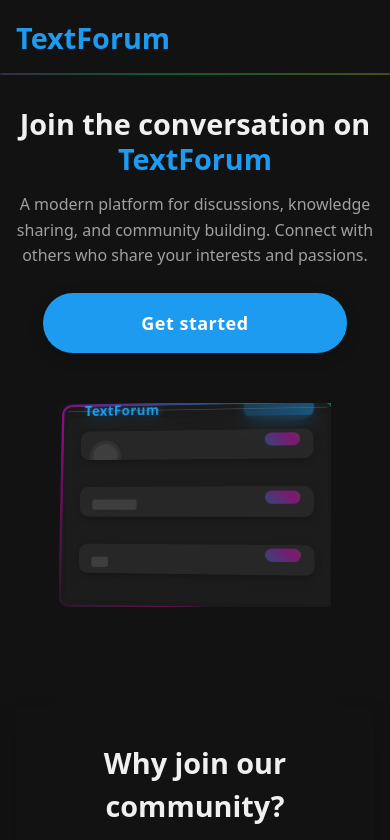
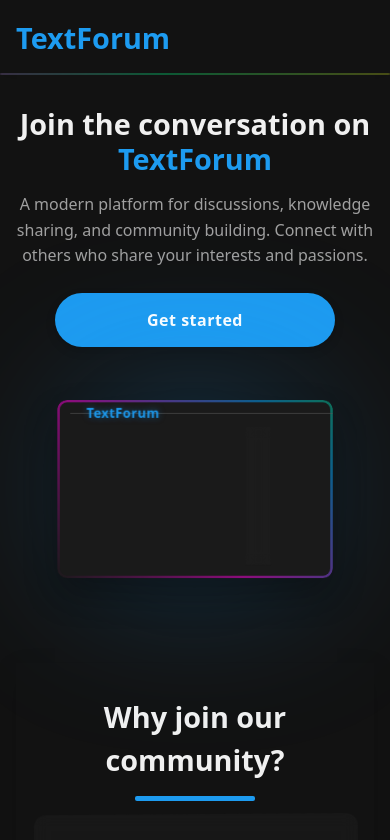
Before and after one commit to xeku74/TextForum, a React (Vite) app: page / in a window 390 px wide. Shown: the top 840 px of the page. Built offline with nearby package versions, Linux system fonts and the light colour scheme.

Commit message:
Fix mockup size on mobile and improve Get Started button responsiveness

```diff
--- a/src/components/LandingPage.jsx
+++ b/src/components/LandingPage.jsx
@@ -3,34 +3,28 @@ import styles from './LandingPage.module.css';
 import '../styles/transitions.css'; // Import transitions
 
 const LandingPage = ({ onLogin }) => {
-  // Add touch event handling for mobile
-  useEffect(() => {
-    const button = document.querySelector(`.${styles.primaryButton}`);
+  // Enhance click functionality for mobile
+  const handleButtonClick = (e) => {
+    // Prevent any default behavior that might interfere
+    e.preventDefault();
 
-    // Add event listeners for mobile touch events
-    if (button) {
-      // Prevent default touch behavior
-      const preventDefaultTouch = (e) => {
-        e.preventDefault();
-      };
+    // Call the onLogin function
+    if (onLogin) {
+      onLogin();
+    }
+  };
 
-      // Handle click for mobile
-      const handleMobileClick = () => {
-        if (onLogin) {
-          onLogin();
-        }
-      };
+  // Handle touch events specially for mobile
+  const handleTouchStart = (e) => {
+    // Prevent default to avoid any unwanted behaviors
+    e.currentTarget.classList.add(styles.touching);
+  };
 
-      button.addEventListener('touchstart', preventDefaultTouch, { passive: false });
-      button.addEventListener('touchend', handleMobileClick);
-
-      // Clean up
-      return () => {
-        button.removeEventListener('touchstart', preventDefaultTouch);
-        button.removeEventListener('touchend', handleMobileClick);
-      };
-    }
-  }, [onLogin]);
+  const handleTouchEnd = (e) => {
+    e.currentTarget.classList.remove(styles.touching);
+    // Call login on touch end
+    handleButtonClick(e);
+  };
 
   return (
     <div className={styles.landingPage}>
@@ -53,11 +47,12 @@ const LandingPage = ({ onLogin }) => {
             <div className={`${styles.heroCta} feed-item`}>
               <button
                 className={`${styles.primaryButton} ${styles.mobileReady}`}
-                onClick={onLogin}
+                onClick={handleButtonClick}
+                onTouchStart={handleTouchStart}
+                onTouchEnd={handleTouchEnd}
                 role="button"
                 tabIndex={0}
                 aria-label="Get started"
-                id="getStartedButton"
               >
                 Get started
               </button>
--- a/src/components/LandingPage.module.css
+++ b/src/components/LandingPage.module.css
@@ -273,21 +273,19 @@
 /* Mockup Styles */
 .mockupContainer {
   width: 100%;
-  max-width: 600px;
+  max-width: 750px;
   perspective: 1000px;
   position: relative;
   z-index: 2;
-  margin: 0 auto;
-  overflow: hidden;
 }
 
 .mockupContainer::after {
   content: '';
   position: absolute;
-  top: -40px;
-  left: -40px;
-  right: -40px;
-  bottom: -40px;
+  top: -80px;
+  left: -80px;
+  right: -80px;
+  bottom: -80px;
   background: radial-gradient(circle at center,
     rgba(var(--landing-primary-rgb), 0.3) 0%,
     rgba(var(--landing-primary-rgb), 0.1) 35%,
@@ -317,13 +315,13 @@
 
 @keyframes floatAnimation {
   0% {
-    transform: perspective(1200px) rotateY(-5deg) rotateX(3deg) translateZ(0) translateX(0);
+    transform: perspective(1200px) rotateY(-10deg) rotateX(5deg) translateZ(20px) translateX(15px);
   }
   50% {
-    transform: perspective(1200px) rotateY(-5deg) rotateX(3deg) translateZ(15px) translateX(0);
+    transform: perspective(1200px) rotateY(-10deg) rotateX(5deg) translateZ(40px) translateX(15px);
   }
   100% {
-    transform: perspective(1200px) rotateY(-5deg) rotateX(3deg) translateZ(0) translateX(0);
+    transform: perspective(1200px) rotateY(-10deg) rotateX(5deg) translateZ(20px) translateX(15px);
   }
 }
 
@@ -353,10 +351,10 @@
 
 .mockupFrame {
   width: 100%;
-  max-width: 600px;
-  height: 400px;
+  max-width: 800px;
+  height: 500px;
   display: grid;
-  grid-template-columns: 150px 1fr 180px;
+  grid-template-columns: 200px 1fr 250px;
   grid-template-areas:
     "header header header"
     "sidebar feed widget";
@@ -365,7 +363,7 @@
   padding: 1rem;
   gap: 1rem;
   box-shadow: 0 20px 40px rgba(0, 0, 0, 0.3);
-  transform: perspective(1200px) rotateY(-5deg) rotateX(3deg) translateZ(10px) translateX(0);
+  transform: perspective(1200px) rotateY(-10deg) rotateX(5deg) translateZ(20px) translateX(15px);
   transform-style: preserve-3d;
   transform-origin: center center;
   animation: floatAnimation 8s ease-in-out infinite;
@@ -374,7 +372,6 @@
   transition: transform 1.5s cubic-bezier(0.19, 1, 0.22, 1),
               box-shadow 1.5s cubic-bezier(0.19, 1, 0.22, 1);
   will-change: transform, box-shadow;
-  margin: 0 auto;
 }
 
 .mockupFrame::before {
@@ -1494,10 +1491,22 @@
     position: relative;
   }
 
+  .mockupContainer {
+    max-width: 90%;
+    margin: 0 auto;
+    overflow: hidden;
+    width: 100%;
+  }
+
   .mockupFrame {
     width: 100%;
-    max-width: 400px;
+    max-width: 95%;
     margin: 0 auto;
+    scale: 0.95;
+    height: 400px;
+    /* Simplify the transform for mobile to prevent it from going off-screen */
+    transform: perspective(1000px) rotateY(-5deg) rotateX(2deg) translateZ(0) translateX(0);
+    animation: none;
   }
 
   .header {
@@ -1532,25 +1541,6 @@
     flex-direction: column;
     gap: 1rem;
     text-align: center;
-  }
-
-  .heroImage {
-    width: 100%;
-    padding: 0 20px;
-    display: flex;
-    justify-content: center;
-    overflow: hidden;
-  }
-
-  .mockupContainer {
-    max-width: 450px;
-    transform: scale(0.9);
-  }
-
-  .mockupFrame {
-    max-width: 450px;
-    height: 320px;
-    transform: perspective(800px) rotateY(-3deg) rotateX(2deg) translateZ(0) translateX(0);
   }
 }
 
@@ -1571,8 +1561,18 @@
     border-radius: 50px;
   }
 
+  .mockupContainer {
+    max-width: 100%;
+    overflow: visible;
+    transform: scale(0.9); /* Scale down slightly to ensure it fits */
+  }
+
   .mockupFrame {
-    height: 240px;
+    height: 220px;
+    transform: perspective(800px) rotateY(0deg) rotateX(0deg);
+    scale: 0.9;
+    max-width: 95%;
+    margin: 0 auto;
   }
 
   .mockupSidebar, .mockupWidget {
@@ -1590,28 +1590,6 @@
 
   .highlightTitle {
     font-size: 1.4rem;
-  }
-
-  .heroImage {
-    padding: 0 10px;
-    margin-bottom: 20px;
-  }
-
-  .mockupContainer {
-    max-width: 320px;
-    transform: scale(0.85);
-  }
-
-  .mockupFrame {
-    max-width: 320px;
-    height: 240px;
-    grid-template-columns: 1fr;
-    grid-template-rows: auto 1fr;
-    grid-template-areas:
-      "header"
-      "feed";
-    padding: 8px;
-    gap: 8px;
   }
 }
 
@@ -1659,42 +1637,38 @@
   -ms-user-select: none;
   touch-action: manipulation;
   -webkit-tap-highlight-color: transparent;
-  outline: none; /* Remove outline focus ring */
-  transition: all 0.3s ease;
-}
-
-/* Add a specific style for active state on mobile */
-.primaryButton:active {
-  transform: scale(0.98);
-  opacity: 0.95;
 }
 
 @media (max-width: 768px) {
   .heroCta .primaryButton {
-    min-height: 56px;
+    min-height: 50px;
     display: flex;
     align-items: center;
     justify-content: center;
-    padding: 15px 30px;
-    font-size: 18px;
-    border-radius: 50px;
-    margin: 0 auto;
-    box-shadow: 0 4px 15px rgba(0, 0, 0, 0.2);
-  }
-
-  /* Add a focus ring for accessibility */
-  .heroCta .primaryButton:focus-visible {
-    box-shadow: 0 0 0 3px rgba(var(--landing-primary-rgb), 0.5);
+    /* Ensure solid background for reliability */
+    background-color: var(--landing-primary);
+    /* Use larger hit target */
+    position: relative;
+  }
+
+  /* Create a larger hit area */
+  .heroCta .primaryButton::before {
+    content: '';
+    position: absolute;
+    top: -10px;
+    left: -10px;
+    right: -10px;
+    bottom: -10px;
+    z-index: -1;
   }
 }
 
 @media (max-width: 480px) {
   .heroCta .primaryButton {
-    min-height: 60px;
-    width: 85%;
-    font-size: 18px;
+    min-height: 54px;
+    width: 80%;
+    /* Slightly bolder text for visibility */
     font-weight: 700;
-    letter-spacing: 0.5px;
   }
 }
 
@@ -1703,36 +1677,44 @@
   display: inline-flex;
   align-items: center;
   justify-content: center;
+  transition: background-color 0.2s ease, transform 0.2s ease;
 }
 
 @media (max-width: 768px) {
   .mobileReady {
-    width: 250px;
-    padding: 16px 24px;
-    font-size: 18px;
+    width: 220px;
+    padding: 14px 20px;
+    font-size: 16px;
     border-radius: 50px;
     background-color: var(--landing-primary);
-    box-shadow: 0 4px 15px rgba(0, 0, 0, 0.25);
+    box-shadow: 0 4px 10px rgba(0, 0, 0, 0.2);
     letter-spacing: 0.5px;
-    border: none;
-  }
-
-  /* Improve button hit area with a pseudo-element */
-  .mobileReady::before {
-    content: '';
-    position: absolute;
-    top: -15px;
-    left: -15px;
-    right: -15px;
-    bottom: -15px;
-    z-index: -1;
+  }
+
+  /* Active state for mobile */
+  .mobileReady:active {
+    transform: scale(0.98);
+    background-color: #1a8cd8; /* Slightly darker when pressed */
   }
 }
 
 @media (max-width: 480px) {
   .mobileReady {
     width: 90%;
-    max-width: 320px;
-    padding: 16px 24px;
-  }
-}
+    max-width: 280px;
+  }
+}
+
+/* Touch state for mobile devices */
+.touching {
+  transform: scale(0.98) !important;
+  background-color: #1a8cd8 !important;
+  opacity: 0.95;
+  transition: none !important;
+}
+
+@media (max-width: 768px) {
+  .touching {
+    box-shadow: 0 2px 5px rgba(0, 0, 0, 0.2) !important;
+  }
+}
```
